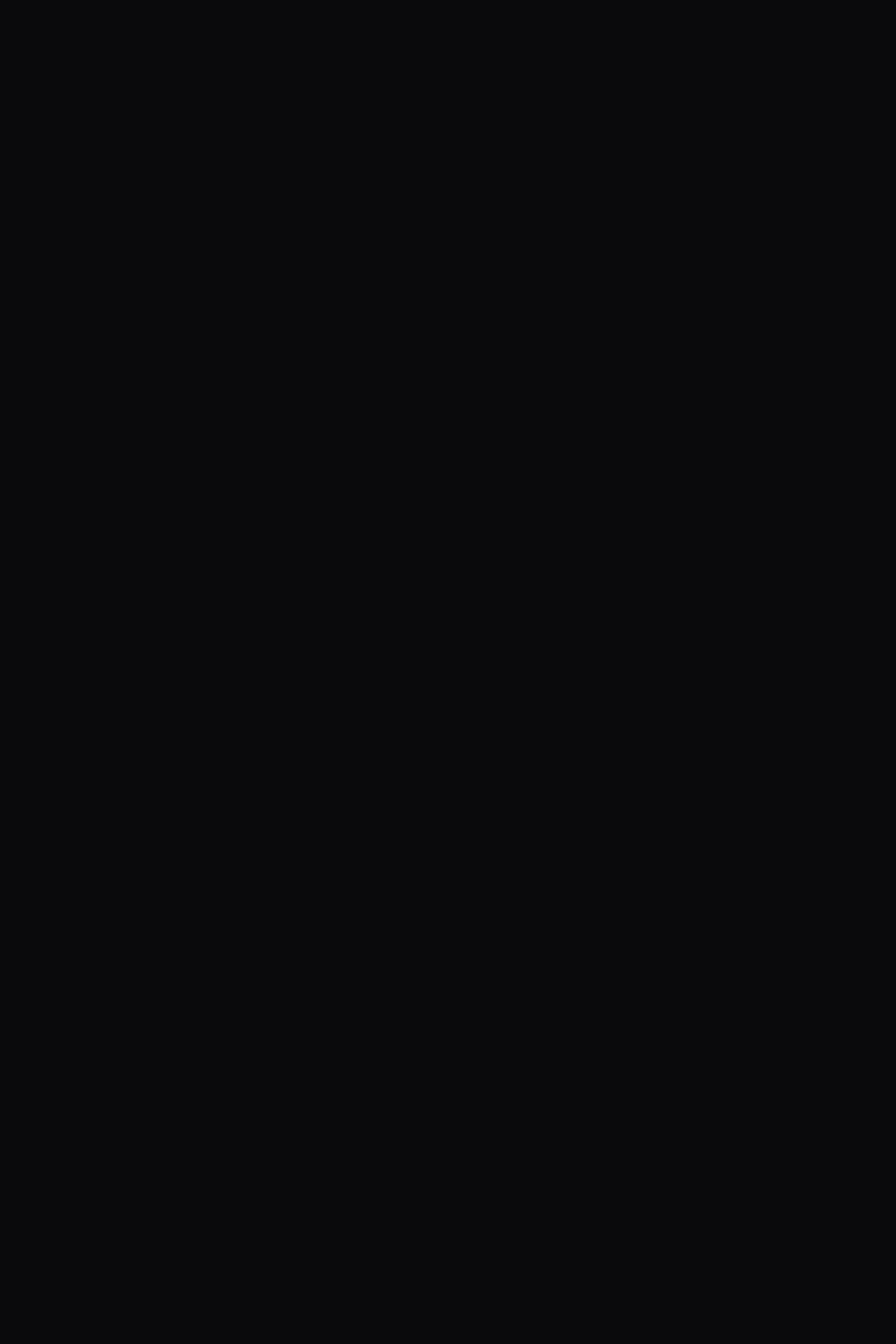
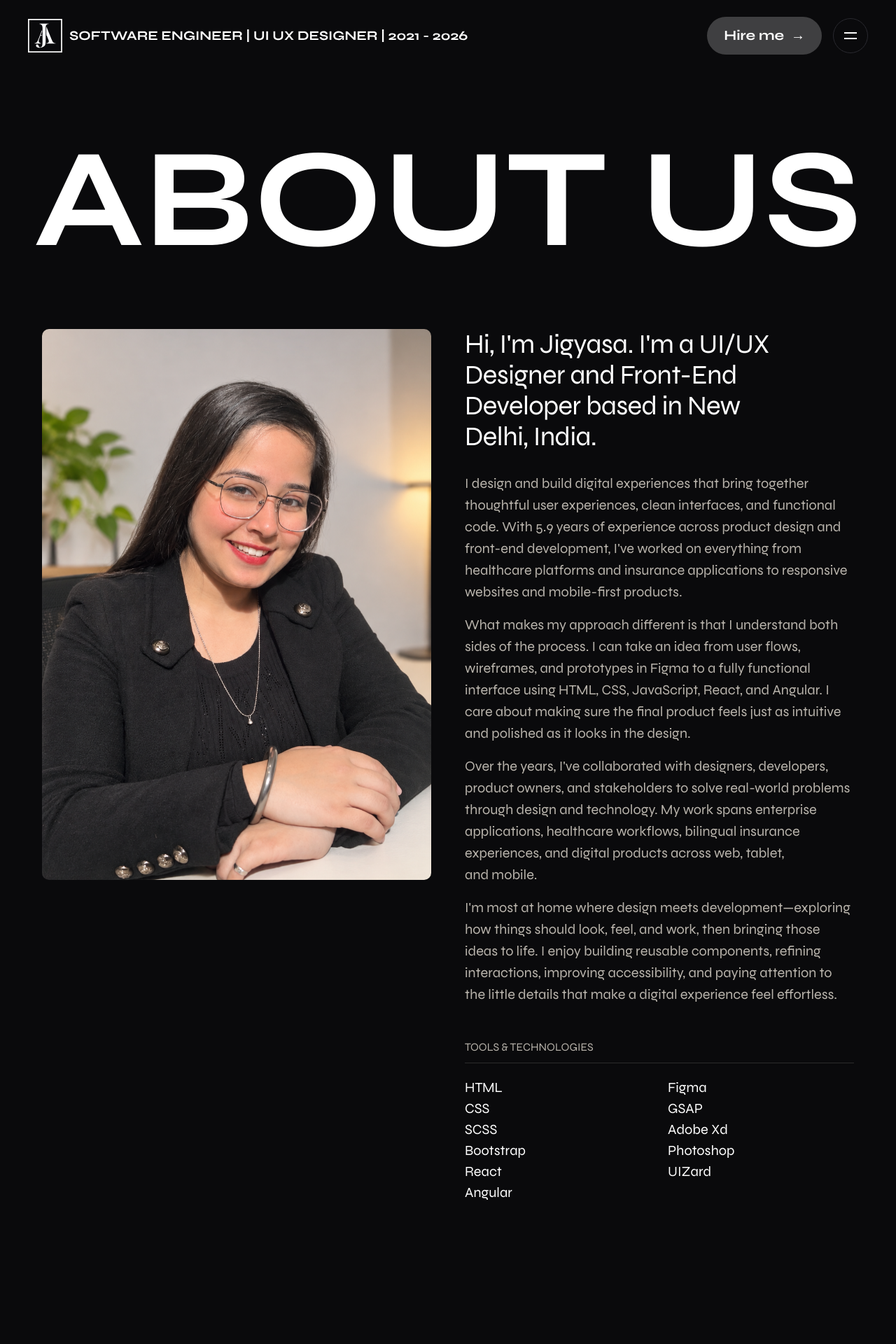
Before and after one commit to Jigyasaanand1407/JigyasaAnandPortfolio, a React (Vite) app: page /aboutUs in a window 1280 px wide. Before the commit this address had no page. Shown: the top 1920 px of the page at 70% size. Before the commit the page ends 800 px from the top, so only its background shows below. Built offline with nearby package versions, Linux system fonts and the light colour scheme.

Commit message:
about page web ui

```diff
--- a/src/App.jsx
+++ b/src/App.jsx
@@ -7,6 +7,7 @@ import { useGSAP } from "@gsap/react";
 import Layout from "./layout/Layout";
 import HomePage from "./pages/HomePage/HomePage";
 import CaseStudyPage from "./pages/CaseStudyPage/CaseStudyPage";
+import AboutPage from "./pages/AboutPage/AboutPage";
 
 gsap.registerPlugin(useGSAP);
 
@@ -42,6 +43,7 @@ function App() {
             <Route path="/" element={<HomePage />} />
 
             <Route path="/projects/:projectId" element={<CaseStudyPage />} />
+            <Route path="/aboutUs" element={<AboutPage />} />
           </Route>
         </Route>
       </Routes>
--- a/src/components/BannerComponent/BannerComponent.scss
+++ b/src/components/BannerComponent/BannerComponent.scss
@@ -67,11 +67,10 @@
   }
 }
 
-
 .gradient-bg {
   width: 100%;
-
-    height: 100dvh;  position: relative;
+  height: 100svh;
+  position: relative;
   overflow: hidden;
   // background: #000;
   top: 0;
@@ -79,22 +78,26 @@
 
   svg {
     position: fixed;
-    top:0;
-    left:0;
+    top: 0;
+    left: 0;
     width: 0;
     height: 0;
   }
 
-
   .gradients-container {
-    filter: url(#goo) blur(40px) ;
+    filter: url(#goo) blur(40px);
     width: 100%;
     height: 100%;
   }
 
   .g1 {
     position: absolute;
-    background: radial-gradient(circle at center, rgba(var(--color1), 0.8) 0, rgba(var(--color1), 0) 50%) no-repeat;
+    background: radial-gradient(
+        circle at center,
+        rgba(var(--color1), 0.8) 0,
+        rgba(var(--color1), 0) 50%
+      )
+      no-repeat;
     mix-blend-mode: var(--blending);
 
     width: var(--circle-size);
@@ -110,7 +113,12 @@
 
   .g2 {
     position: absolute;
-    background: radial-gradient(circle at center, rgba(var(--color2), 0.8) 0, rgba(var(--color2), 0) 50%) no-repeat;
+    background: radial-gradient(
+        circle at center,
+        rgba(var(--color2), 0.8) 0,
+        rgba(var(--color2), 0) 50%
+      )
+      no-repeat;
     mix-blend-mode: var(--blending);
 
     width: var(--circle-size);
@@ -126,7 +134,12 @@
 
   .g3 {
     position: absolute;
-    background: radial-gradient(circle at center, rgba(var(--color3), 0.8) 0, rgba(var(--color3), 0) 50%) no-repeat;
+    background: radial-gradient(
+        circle at center,
+        rgba(var(--color3), 0.8) 0,
+        rgba(var(--color3), 0) 50%
+      )
+      no-repeat;
     mix-blend-mode: var(--blending);
 
     width: var(--circle-size);
@@ -174,7 +187,12 @@
 
   .interactive {
     position: absolute;
-    background: radial-gradient(circle at center, rgba(var(--color-interactive), 0.8) 0, rgba(var(--color-interactive), 0) 50%) no-repeat;
+    background: radial-gradient(
+        circle at center,
+        rgba(var(--color-interactive), 0.8) 0,
+        rgba(var(--color-interactive), 0) 50%
+      )
+      no-repeat;
     mix-blend-mode: var(--blending);
 
     width: 100%;
--- a/src/components/NavBar/NavBar.jsx
+++ b/src/components/NavBar/NavBar.jsx
@@ -3,6 +3,7 @@ import "./NavBar.scss";
 import defaultLogo from "../../assets/logo-full-sq.svg";
 import scrolledLogo from "../../assets/logo-sq.svg";
 import { useTheme } from "../../hooks/useTheme";
+import { useNavigate } from "react-router-dom";
 
 const NavBar = () => {
   const [isScrolled, setIsScrolled] = useState(false);
@@ -10,7 +11,7 @@ const NavBar = () => {
   const [isMenuOpen, setIsMenuOpen] = useState(false);
 
   const { theme, toggleTheme } = useTheme();
-
+  const navigate = useNavigate();
   useEffect(() => {
     const handleScroll = () => {
       setIsScrolled(window.scrollY > 100);
@@ -83,13 +84,19 @@ const NavBar = () => {
         </button>
 
         <div className="popup-links">
-          <div className="item" onClick={() => setIsMenuOpen(false)}>
+          <div className="item" onClick={() => setIsMenuOpen(true)}>
             Home
           </div>
           <div className="item" onClick={() => setIsMenuOpen(false)}>
             Work
           </div>
-          <div className="item" onClick={() => setIsMenuOpen(false)}>
+          <div
+            className="item"
+            onClick={() => {
+              setIsMenuOpen(false);
+              navigate("/aboutUs");
+            }}
+          >
             About
           </div>
           <div className="item" onClick={() => setIsMenuOpen(false)}>
--- a/src/components/ProjectComponent/ProjectDetailComponent/ProjectDetailComponent.jsx
+++ b/src/components/ProjectComponent/ProjectDetailComponent/ProjectDetailComponent.jsx
@@ -20,7 +20,9 @@ const ProjectDetailComponent = ({
   const navigate = useNavigate();
 
   return (
-    <div className="card d-block d-lg-flex" data-cursor-image={arrow}>
+    <div className="card d-block d-lg-flex" data-cursor-image={arrow}
+          onClick={() => link && navigate(link)}
+          disabled={!link}>
       <div className={`card-content ${bgClassContent}`}>
         <h4 className="sm-title">Project Name</h4>
         <h2 className="title">{title}</h2>
@@ -33,8 +35,6 @@ const ProjectDetailComponent = ({
 
         <button
           className="action-btn"
-          onClick={() => link && navigate(link)}
-          disabled={!link}
         >
           <span className="hover-content">View More</span>
           <img src={arrowRight} alt="" />
--- a/src/components/ProjectComponentSmScreen/ProjectDetailComponentSm/ProjectDetailComponentSm.jsx
+++ b/src/components/ProjectComponentSmScreen/ProjectDetailComponentSm/ProjectDetailComponentSm.jsx
@@ -20,6 +20,8 @@ const ProjectDetailComponentSm = ({
     <div
       className="card card-sm-screen d-block d-lg-flex"
       data-cursor-image={arrow}
+          onClick={() => link && navigate(link)}
+          disabled={!link}
     >
       <div className={`card-content ${bgClassContent}`}>
         <h4 className="sm-title">Project Name</h4>
@@ -28,8 +30,7 @@ const ProjectDetailComponentSm = ({
         <span className={`badge ${bgClasstag}`}>{badge}</span>
         <h4 className="sm-title">Brief</h4>
         <p className="description">{description}</p>
-        <button className="action-btn"onClick={() => link && navigate(link)}
-          disabled={!link}>
+        <button className="action-btn">
           <span className="hover-content">View More</span>
           <img src={arrowRight} alt="arrow" />
         </button>
--- a/src/components/WordHover/WordHover.jsx
+++ b/src/components/WordHover/WordHover.jsx
@@ -1,10 +1,16 @@
+
 import React, { useEffect, useRef } from "react";
 import gsap from "gsap";
 import { SplitText } from "gsap/SplitText";
+import "./WordHover.scss";
 
 gsap.registerPlugin(SplitText);
 
-const WordHover = ({ children, className = "" }) => {
+const WordHover = ({
+  children,
+  className = "",
+  fontWeight = 600,
+}) => {
   const textRef = useRef(null);
   const splitRef = useRef(null);
 
@@ -13,43 +19,55 @@ const WordHover = ({ children, className = "" }) => {
     if (!element) return;
 
     const split = SplitText.create(element, {
-      type: "words",
-      wordsClass: "clickable-word",
+      type: "chars",
+      charsClass: "clickable-char",
     });
 
     splitRef.current = split;
 
     return () => {
+      gsap.killTweensOf(split.chars);
       split.revert();
       splitRef.current = null;
     };
   }, [children]);
 
   const handleMouseEnter = () => {
-    const words = splitRef.current?.words;
-    if (!words?.length) return;
+    const chars = splitRef.current?.chars;
+    if (!chars?.length) return;
 
-    gsap.killTweensOf(words);
+    gsap.killTweensOf(chars);
 
-    gsap.fromTo(
-      words,
-      {
-        opacity: 0.3,
-        y: 20,
-        scale: 0.7,
-        rotationX: -45,
-      },
-      {
-        opacity: 1,
-        y: 0,
-        scale: 1,
-        rotationX: 0,
-        duration: 0.6,
-        stagger: 0.05,
-        ease: "back.out(1.7)",
-        overwrite: true,
-      },
-    );
+    gsap.to(chars, {
+      opacity: 1,
+      y: -5,
+      scale: 1.08,
+      rotationX: 0,
+      fontWeight: fontWeight,
+      duration: 0.4,
+      stagger: 0.025,
+      ease: "power3.out",
+      overwrite: true,
+    });
+  };
+
+  const handleMouseLeave = () => {
+    const chars = splitRef.current?.chars;
+    if (!chars?.length) return;
+
+    gsap.killTweensOf(chars);
+
+    gsap.to(chars, {
+      opacity: 1,
+      y: 0,
+      scale: 1,
+      rotationX: 0,
+      fontWeight: 400,
+      duration: 0.4,
+      stagger: 0.015,
+      ease: "power2.out",
+      overwrite: true,
+    });
   };
 
   return (
@@ -57,6 +75,7 @@ const WordHover = ({ children, className = "" }) => {
       ref={textRef}
       className={`clickable-text ${className}`}
       onMouseEnter={handleMouseEnter}
+      onMouseLeave={handleMouseLeave}
     >
       {children}
     </span>
--- a/src/components/WordHover/WordHover.scss
+++ b/src/components/WordHover/WordHover.scss
@@ -1,10 +1,11 @@
+
 .clickable-text {
   display: inline;
+  perspective: 600px;
 }
 
-.clickable-word {
+.clickable-char {
   display: inline-block;
-  cursor: pointer;
-  transform-origin: center;
-  perspective: 400px;
+  transform-origin: center bottom;
+  will-change: transform, opacity, font-weight;
 }
--- /dev/null
+++ b/src/pages/AboutPage/AboutPage.jsx
@@ -0,0 +1,95 @@
+import "./AboutPage.scss";
+import WordHover from "../../components/WordHover/WordHover";
+import myPic from "../../assets/Professional-Pic-JigyasaAnand.png";
+
+const AboutPage = () => {
+  return (
+    <div className="container-fluid px-5 about-us-page">
+      <h1 className="fs-200 fw-bold lh-ultra-tight text-uppercase">
+        <WordHover fontWeight={700}> About us</WordHover>
+      </h1>
+      <div className="intro-sec">
+        <div className="row">
+          <div className="col-md-6 px-4">
+            <img
+              src={myPic}
+              alt="Professional-Pic-JigyasaAnand"
+              className="img-fluid my-pic"
+            />
+          </div>
+          <div className="col-md-6 px-4">
+            <div className="intro-heading">
+              Hi, I'm Jigyasa. I'm a UI/UX Designer and Front-End Developer
+              based in New Delhi, India.
+            </div>
+            <div className="intro-description">
+              <p>
+                I design and build digital experiences that bring together
+                thoughtful user experiences, clean interfaces, and functional
+                code. With 5.9 years of experience across product design and
+                front-end development, I've worked on everything from healthcare
+                platforms and insurance applications to responsive websites and
+                mobile-first products.
+              </p>
+
+              <p>
+                What makes my approach different is that I understand both sides
+                of the process. I can take an idea from user flows, wireframes,
+                and prototypes in Figma to a fully functional interface using
+                HTML, CSS, JavaScript, React, and Angular. I care about making
+                sure the final product feels just as intuitive and polished as
+                it looks in the design.
+              </p>
+
+              <p>
+                Over the years, I've collaborated with designers, developers,
+                product owners, and stakeholders to solve real-world problems
+                through design and technology. My work spans enterprise
+                applications, healthcare workflows, bilingual insurance
+                experiences, and digital products across web, tablet, and
+                mobile.
+              </p>
+
+              <p>
+                I'm most at home where design meets development—exploring how
+                things should look, feel, and work, then bringing those ideas to
+                life. I enjoy building reusable components, refining
+                interactions, improving accessibility, and paying attention to
+                the little details that make a digital experience feel
+                effortless.
+              </p>
+            </div>
+            <div className="toolkit mt-5">
+              <div className="intro-description text-uppercase">
+                Tools & Technologies
+              </div>
+              <div className="row">
+                <div className="col-md-6">
+                  <ul>
+                    <li>HTML</li>
+                    <li>CSS</li>
+                    <li>SCSS</li>
+                    <li>Bootstrap</li>
+                    <li>React</li>
+                    <li>Angular</li>
+                  </ul>
+                </div>
+                <div className="col-md-6">
+                  <ul>
+                    <li>Figma</li>
+                    <li>GSAP</li>
+                    <li>Adobe Xd</li>
+                    <li>Photoshop</li>
+                    <li>UIZard</li>
+                  </ul>
+                </div>
+              </div>
+            </div>
+          </div>
+        </div>
+      </div>
+    </div>
+  );
+};
+
+export default AboutPage;
--- /dev/null
+++ b/src/pages/AboutPage/AboutPage.scss
@@ -0,0 +1,43 @@
+.about-us-page {
+    margin-bottom: 200px;
+  .fs-200 {
+    font-size: 200px;
+    margin-top: 200px;
+  }
+  .intro-sec {
+    margin-top: 100px;
+    img.my-pic {
+      border-radius: 10px;
+    }
+    .intro-heading {
+      letter-spacing: -0.015em;
+      font-size: clamp(26px, 3vw, 44px);
+      line-height: 1.15;
+      text-wrap: pretty;
+      margin: 0px 0px 28px;
+    }
+    .intro-description {
+      color: #b9b4ac;
+      max-width: 60ch;
+      font-size: 20px;
+      line-height: 1.55;
+      text-wrap: pretty;
+      margin: 0px 0px 20px;
+    }
+    .toolkit {
+      .intro-description {
+        font-size: 16px;
+        border-bottom: 1px solid #2b2b2b;
+        padding-bottom: 10px;
+        border-radius: 0;
+      }
+      ul {
+        list-style-type: none;
+        padding-left: 0;
+        li {
+          font-size: 20px;
+        }
+      }
+    }
+  }
+}
```
Also changed, not shown: src/assets/Professional-Pic-JigyasaAnand.png (added).
